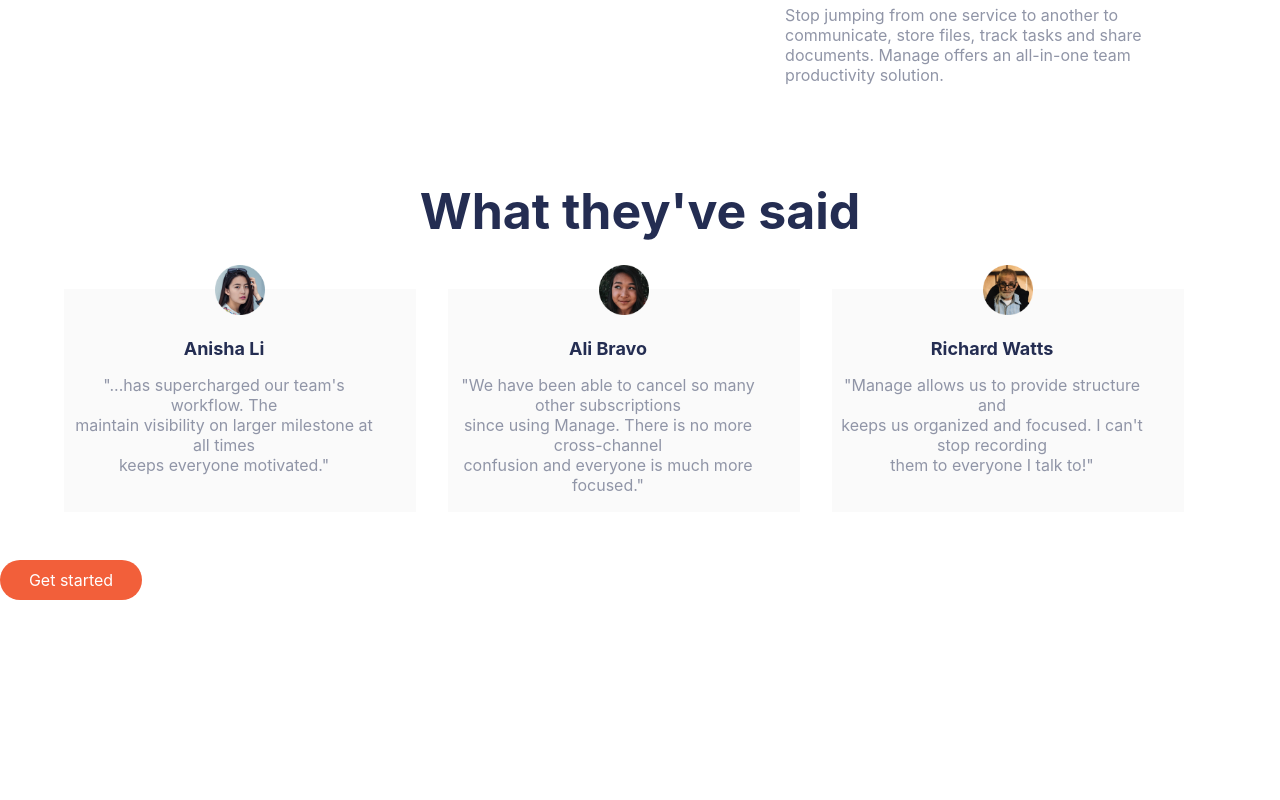
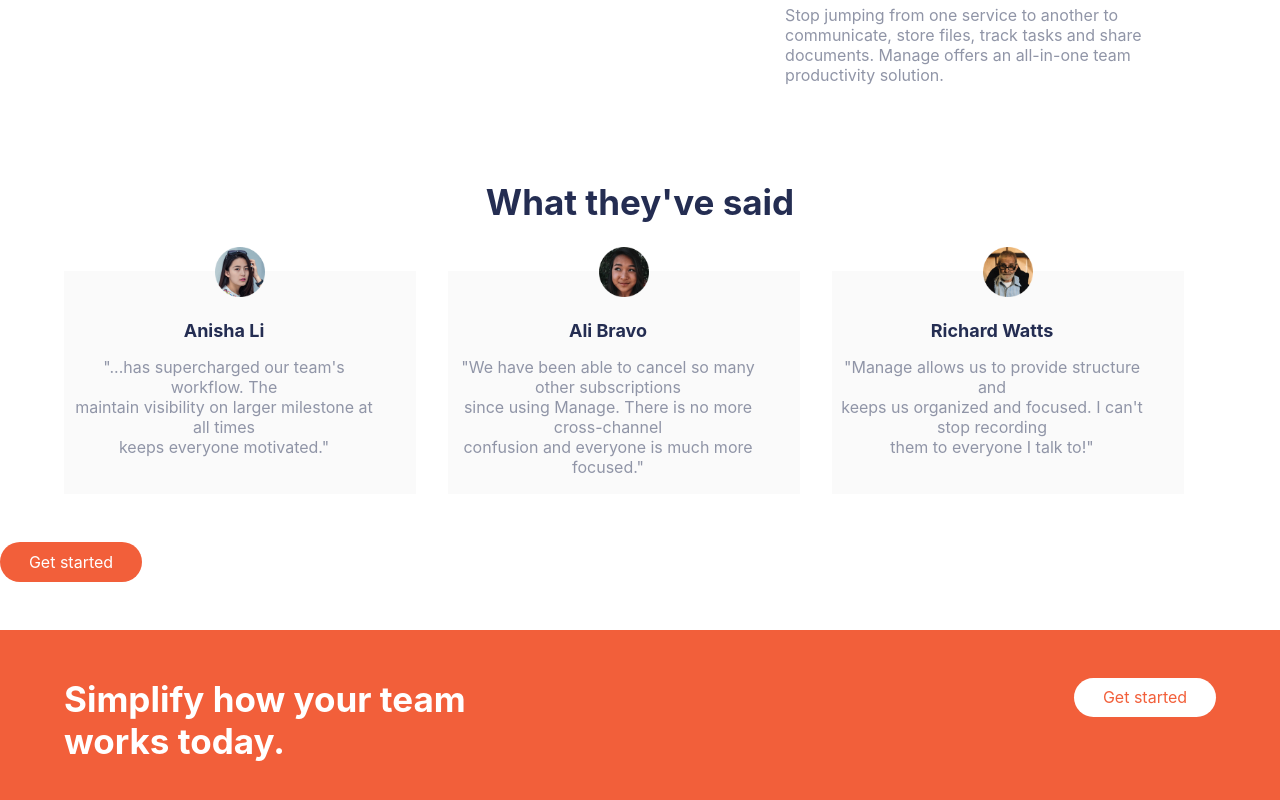
Before and after one commit to chrysellia/manage-landing-page, a React (Create React App) app in the folder website/: page / in a window 1280 px wide. Shown: the part 1186-1986 px from the top of the page. Before the commit the page ends 1786 px from the top, so only its background shows below. Built offline with nearby package versions, Linux system fonts and the light colour scheme.

Commit message:
PreFooter component created

```diff
--- a/website/src/Body/Body.style.scss
+++ b/website/src/Body/Body.style.scss
@@ -9,7 +9,7 @@
             .body-title {
                 color: hsl(228, 39%, 23%);
                 font-weight: 700;
-                font-size: 50px;
+                font-size: 35px;
             }
 
             .body-description {
--- a/website/src/MainComponent/MainComponent.component.js
+++ b/website/src/MainComponent/MainComponent.component.js
@@ -3,6 +3,7 @@
 import Hero from '../Hero/Hero.component'
 import Body from '../Body/Body.component'
 import Testimonials from '../Testimonials/Testimonials.component'
+import PreFooter from '../PreFooter/PreFooter.component'
 
 const MainComponent = () => {
     return (
@@ -11,6 +12,7 @@
             <Hero/>
             <Body/>
             <Testimonials/>
+            <PreFooter/>
 
         </div>
     )
--- /dev/null
+++ b/website/src/PreFooter/PreFooter.component.js
@@ -0,0 +1,19 @@
+import React from 'react'
+import './PreFooter.style.scss'
+
+const PreFooter = () => {
+    return (
+        <div className="prefooter-page">
+            <div className="prefooter-wrapper">
+                <div className="prefooter-title">Simplify how your team <br/> works today.</div>
+                <div className="prefooter-button">
+                    <div className="prefooter-style">
+                        <div className="prefooter-text">Get started</div>
+                    </div>
+                </div>
+            </div>
+        </div>
+    )
+}
+
+export default PreFooter
--- /dev/null
+++ b/website/src/PreFooter/PreFooter.style.scss
@@ -0,0 +1,29 @@
+.prefooter-page {
+    background-color: hsl(12, 88%, 59%);
+
+    .prefooter-wrapper {
+        display: flex;
+        padding: 3rem 4rem;
+
+
+        .prefooter-title {
+            flex: auto;
+            color: white;
+            font-weight: 700;
+            font-size: 35px;
+        }
+
+        .prefooter-button {
+            .prefooter-style {
+                .prefooter-text {
+                    color: hsl(12, 88%, 59%);
+                    background-color: white;
+                    border-radius: 3rem;
+                    padding: 0.6rem 1rem;
+                    width: 110px;
+                    text-align: center;
+                }
+            }
+        }
+    }
+}
--- a/website/src/Testimonials/Testimonials.style.scss
+++ b/website/src/Testimonials/Testimonials.style.scss
@@ -1,11 +1,12 @@
 .testimonials-page {
     .testimonials-wrapper {
+        padding-bottom: 3rem;
 
         .testimonials-title {
             text-align: center;
             color: hsl(228, 39%, 23%);
             font-weight: 700;
-            font-size: 50px;
+            font-size: 35px;
         }
 
         .card-wrapper {
```
